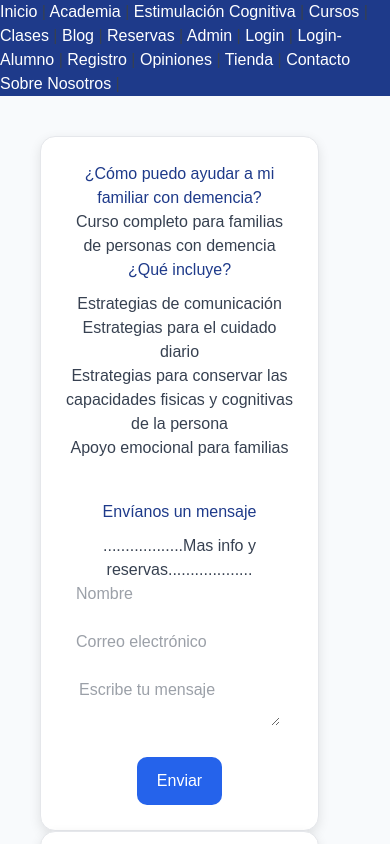
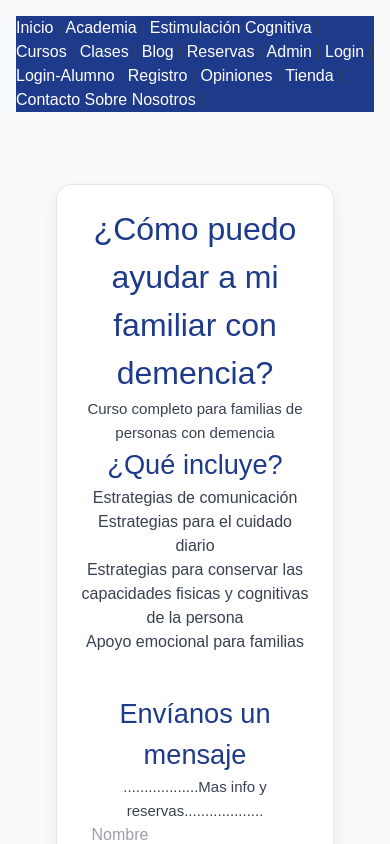
Before and after one commit to C5-lab-creator/academia-online, a Next.js app: page /cursos/demencias in a window 390 px wide. Shown: the top 844 px of the page. Built offline with nearby package versions, Linux system fonts and the light colour scheme; no server answers.

Commit message:
modified:   app/components/header.tsx 	modified:   app/globals.css 	modified:   app/page.tsx

```diff
--- a/app/components/header.tsx
+++ b/app/components/header.tsx
@@ -3,14 +3,15 @@ import Link from "next/link";
 
 export default function Header() {
   return (
-    <header className="flex items-center justify-between p-6 shadow-md">
-      {/* logo */}
-      <div className="flex items-center gap-4">
+    <header className="flex flex-col md:flex-row items-center justify-between gap-6 p-6 shadow-md">
+      {/* Logo */}
+      <div className="flex flex-col sm:flex-row items-center gap-4 text-center sm:text-left">
         <Image
           src="/logo.png"
           alt="Mente Abierta"
           width={70}
           height={70}
+          className="w-16 h-16 md:w-[70px] md:h-[70px]"
         />
 
         <div>
@@ -18,16 +19,26 @@ export default function Header() {
             Mente Abierta
           </h1>
 
-               <p className="text-gray-600">
+          <p className="text-gray-600 text-sm md:text-base">
             Academia · Estimulación Cognitiva · Bienestar
           </p>
         </div>
       </div>
 
-      <nav className="flex gap-6">
-        <Link href="/">Inicio</Link>
-        <Link href="/academia">Academia</Link>
-        <Link href="/estimulacioncognitiva">
+      {/* Menú */}
+      <nav className="flex flex-wrap justify-center gap-4 md:gap-6 font-medium">
+        <Link href="/" className="hover:text-blue-600">
+          Inicio
+        </Link>
+
+        <Link href="/academia" className="hover:text-blue-600">
+          Academia
+        </Link>
+
+        <Link
+          href="/estimulacioncognitiva"
+          className="hover:text-blue-600 text-center"
+        >
           Estimulación Cognitiva
         </Link>
       </nav>
--- a/app/globals.css
+++ b/app/globals.css
@@ -1,11 +1,13 @@
 @import "tailwindcss";
+
+/* ===========================
+   VARIABLES
+=========================== */
 
 :root {
   --background: #ffffff;
-  --foreground: #171717;
+  --foreground: #374151;
 }
-
-
 
 @media (prefers-color-scheme: dark) {
   :root {
@@ -14,99 +16,236 @@
   }
 }
 
+/* ===========================
+   ESTILOS GENERALES
+=========================== */
+
 body {
-  background: var(--background);
+  background: #F8FAFC;
   color: var(--foreground);
   font-family: Arial, Helvetica, sans-serif;
 }
-.cursos {
-  display: grid;
-  grid-template-columns: repeat(2, 1fr);
-  gap: 20px;
-  margin-top: 30px;
+
+main {
+  width: 100%;
+  max-width: 1200px;
+  margin: 0 auto;
+  padding: 20px;
 }
 
-.curso {
-  border: 1px solid #ddd;
-  border-radius: 12px;
-  padding: 20px;
-  box-shadow: 0 2px 8px rgba(0,0,0,0.1);
+img {
+  max-width: 100%;
+  height: auto;
 }
 
-.curso h2 {
-  margin-bottom: 10px;
+h1,
+h2,
+h3 {
+  color: #1E3A8A;
 }
-.cards {
+
+/* ===========================
+   HEADER
+=========================== */
+
+nav {
+  background-color: #1E3A8A;
+}
+
+nav a {
+  color: white;
+  text-decoration: none;
+  transition: .2s;
+}
+
+nav a:hover {
+  color: #FBBF24;
+}
+
+/* ===========================
+   BOTONES
+=========================== */
+
+button,
+.boton-reservar {
+  background-color: #2563EB;
+  color: white;
+  border: none;
+  border-radius: 10px;
+  padding: 12px 20px;
+  cursor: pointer;
+  font-size: 16px;
+  font-weight: 600;
+  transition: .3s;
+}
+
+button:hover {
+  background-color: #1D4ED8;
+}
+
+.boton-reservar {
+  background-color: #0D9488;
+}
+
+.boton-reservar:hover {
+  background-color: #0F766E;
+}
+
+/* ===========================
+   TARJETAS
+=========================== */
+
+.cards,
+.estadisticas {
   display: grid;
   grid-template-columns: repeat(auto-fit, minmax(250px, 1fr));
   gap: 20px;
   margin: 30px 0;
 }
 
-.card {
-  background: #fff;
-  border-radius: 12px;
+.card,
+.tarjeta-admin,
+.curso {
+  background: white;
+  border: 1px solid #E5E7EB;
+  border-radius: 15px;
   padding: 20px;
-  box-shadow: 0 4px 12px rgba(0, 0, 0, 0.1);
-  transition: transform 0.2s ease, box-shadow 0.2s ease;
+  box-shadow: 0 6px 15px rgba(0,0,0,.08);
+  transition: .2s;
 }
 
-.card:hover {
+.card:hover,
+.curso:hover {
   transform: translateY(-5px);
-  box-shadow: 0 8px 18px rgba(0, 0, 0, 0.15);
+  box-shadow: 0 8px 20px rgba(0,0,0,.15);
 }
 
 .card h3 {
+  color: #2563EB;
   margin-bottom: 10px;
-  color: #2563eb;
 }
 
 .card p {
   color: #555;
   line-height: 1.5;
 }
-body {
-    background-color: #F8FAFC;
-    color: #374151;
-}
-nav {
-    background-color: #1E3A8A;
-}
-nav a {
-    color: white;
-    text-decoration: none;
+
+/* ===========================
+   CURSOS
+=========================== */
+
+.cursos-grid {
+  display: grid;
+  grid-template-columns: repeat(2, minmax(280px, 320px));
+  justify-content: center;
+  gap: 30px;
+  margin-top: 40px;
 }
 
-nav a:hover {
-    color: #FBBF24;
-}
-.card,
 .curso {
-    background-color: #FFFFFF;
-    border: 1px solid #E5E7EB;
-    border-radius: 15px;
-    box-shadow: 0 6px 15px rgba(0,0,0,.08);
-}
-h1,
-h2,
-h3 {
-    color: #1E3A8A;
-}
-button {
-    background-color: #2563EB;
-    color: white;
-    border: none;
-    border-radius: 10px;
-    padding: 12px 20px;
+  text-align: center;
+  text-decoration: none;
+  color: inherit;
 }
 
-button:hover {
-    background-color: #1D4ED8;
+/* ===========================
+   CONTACTO
+=========================== */
+
+.contacto-contenido {
+  display: flex;
+  justify-content: center;
+  align-items: flex-start;
+  gap: 40px;
+  margin-top: 40px;
+  flex-wrap: wrap;
 }
-footer {
-    background-color: #1E3A8A;
+
+.logo-container {
+  flex: 1 1 300px;
+  display: flex;
+  justify-content: center;
+}
+
+.formulario {
+  flex: 1 1 350px;
+  max-width: 600px;
+  width: 100%;
+}
+
+/* ===========================
+   CALENDARIO
+=========================== */
+
+.react-calendar {
+  width: 420px !important;
+  max-width: 100%;
+  border: 1px solid #ccc;
+}
+
+.react-calendar_month-view_weekdays,
+.react-calendar_month-view_days {
+  display: grid !important;
+  grid-template-columns: repeat(7, 1fr);
+  text-align: center;
+}
+
+.react-calendar__tile {
+  height: 50px;
+  color: #222 !important;
+}
+
+.react-calendar_month-viewdays_day {
+  color: #222 !important;
+}
+
+.react-calendar_month-viewdays_day--weekend {
+  color: #c02626 !important;
+}
+
+.react-calendar__tile:enabled:hover {
+  background: #DBEAFE !important;
+  color: #000 !important;
+}
+
+.react-calendar__tile--active {
+  background: #2563EB !important;
+  color: white !important;
+}
+
+/* ===========================
+   HORAS
+=========================== */
+
+.horas-grid {
+  display: flex;
+  flex-wrap: wrap;
+  gap: 10px;
+  margin: 20px 0;
+}
+
+.hora-btn {
+  min-width: 90px;
+  padding: 12px;
+  border: 2px solid #2563EB;
+  background: white;
+  color: #2563EB;
+  border-radius: 10px;
+  font-weight: bold;
+  cursor: pointer;
+  transition: .2s;
+}
+
+.hora-btn:hover,
+.hora-btn.activa {
+  background: #2563EB;
   color: white;
 }
+
+/* ===========================
+   ADMIN
+=========================== */
+
 .admin-layout {
   display: flex;
   min-height: 100vh;
@@ -146,172 +285,103 @@ footer {
   background: #F8FAFC;
 }
 
-.estadisticas {
-  display: grid;
-  grid-template-columns: repeat(auto-fit, minmax(250px, 1fr));
-  gap: 20px;
-  margin-top: 30px;
+/* ===========================
+   FOOTER
+=========================== */
+
+footer {
+  background: #1E3A8A;
+  color: white;
 }
 
-.tarjeta-admin {
-  background: white;
-  border-radius: 12px;
-  padding: 20px;
-  box-shadow: 0 5px 15px rgba(0,0,0,.08);
-}
-button {
-  background-color: #2563EB;
-  color: white;
-  border: none;
-  border-radius: 10px;
-  padding: 12px 20px;
-  cursor: pointer;
-  font-size: 16px;
+/* ===========================
+   RESPONSIVE
+=========================== */
+
+@media (max-width: 768px) {
+
+  main {
+    padding: 16px;
   }
 
-button:hover {
-  background-color: #1D4ED8;
+  header {
+    padding: 16px;
   }
+
+  header h1 {
+    font-size: 1.6rem;
+  }
+
+  nav {
+    width: 100%;
+    justify-content: center;
+    flex-wrap: wrap;
+    gap: 16px;
+  }
+
   .cursos-grid {
-  display: grid;
-  grid-template-columns: repeat(2, 320px);
-  justify-content: center;
-  gap: 30px;
-  margin-top: 40px;
+    grid-template-columns: 1fr;
+    justify-items: center;
+    gap: 20px;
   }
 
   .curso {
-  background: white;
-  border-radius: 15px;
-  padding: 25px;
-  text-align: center;
-  text-decoration: none;
-  color: inherit;
-  box-shadow: 0 4px 12px rgba(0,0,0,.1);
-  transition: transform .2s, box-shadow .2s;
+    width: 100%;
+    max-width: 350px;
   }
 
-.curso:hover {
-  transform: translateY(-5px);
-  box-shadow: 0 8px 20px rgba(0,0,0,.15);
+  .contacto-contenido {
+    flex-direction: column;
+    align-items: center;
   }
 
-@media (max-width: 768px) {
-  .cursos-grid {
-    grid-template-columns: 1fr;
-    justify-items: center;
+  .logo-container,
+  .formulario {
+    width: 100%;
+    max-width: 450px;
   }
 
-  .curso {
-    width: 90%;
-    max-width: 320px;
-  }
-}
-.boton-reservar {
-  background-color: #0d9488;
-  color: white;
-  border: none;
-  padding: 12px 24px;
-  border-radius: 10px;
-  cursor: pointer;
-  font-size: 16px;
-  font-weight: 600;
-  transition: 0.3s;
+  .admin-layout {
+    flex-direction: column;
   }
 
-.boton-reservar:hover {
-  background-color: #0f766e;
-}
-.react-calendar {
-  width: 420px;
-  max-width: 100%;
-}
-.react-calendar {
-  width: 420px !important;
-  max-width: 100%;
-  border: 1px solid #ccc;
+  .sidebar {
+    width: 100%;
+    padding: 20px;
   }
 
-.react-calendar_month-view_weekdays {
-  display: grid !important;
-  grid-template-columns: repeat(7, 1fr);
-  text-align: center;
+  .contenido {
+    padding: 20px;
   }
 
-.react-calendar_month-view_days {
-  display: grid !important;
-  grid-template-columns: repeat(7, 1fr);
+  .react-calendar {
+    width: 100% !important;
+    font-size: 14px;
   }
 
   .react-calendar__tile {
-  height: 50px;
-}
-.react-calendar__tile {
-  color: #222 !important;
+    height: 42px;
   }
 
-.react-calendar_month-viewdays_day {
-  color: #222 !important;
+  h1 {
+    font-size: 2rem;
   }
 
-.react-calendar_month-viewdays_day--weekend {
-  color: #c02626 !important;
+  h2 {
+    font-size: 1.7rem;
   }
 
-.react-calendar__tile:enabled:hover {
-  background: #dbeafe !important;
-  color: #000 !important;
+  h3 {
+    font-size: 1.4rem;
   }
 
-.react-calendar__tile--active {
-  background: #2563eb !important;
-  color: white !important;
-}
-.contacto-contenido {
-  display: flex;
-  justify-content: center;
-  align-items: flex-start;
-  gap: 40px;
-  margin-top: 40px;
-  flex-wrap: wrap; /* En móviles se apilan */
+  p {
+    font-size: 15px;
+    line-height: 1.6;
   }
 
-.logo-container {
-  flex: 0 0 500px;
-  display: flex;
-  justify-content: center;
+  button,
+  .boton-reservar {
+    width: 100%;
   }
-
-.formulario {
-  flex: 1;
-  min-width: 350px;
-  max-width: 600px;
 }
-.horas-grid {
-  display: flex;
-  flex-wrap: wrap;
-  gap: 10px;
-  margin: 20px 0;
-}
-
-.hora-btn {
-  min-width: 90px;
-  padding: 12px;
-  border: 2px solid #2563eb;
-  background: white;
-  color: #2563eb;
-  border-radius: 10px;
-  font-weight: bold;
-  cursor: pointer;
-  transition: .2s;
-}
-
-.hora-btn:hover {
-  background: #2563eb;
-  color: white;
-}
-
-.hora-btn.activa {
-  background: #2563eb;
-  color: white;
-}
```
Also changed, not shown: app/page.tsx (+47 -35 lines). Lines whose indentation alone changed are shown as unchanged.
